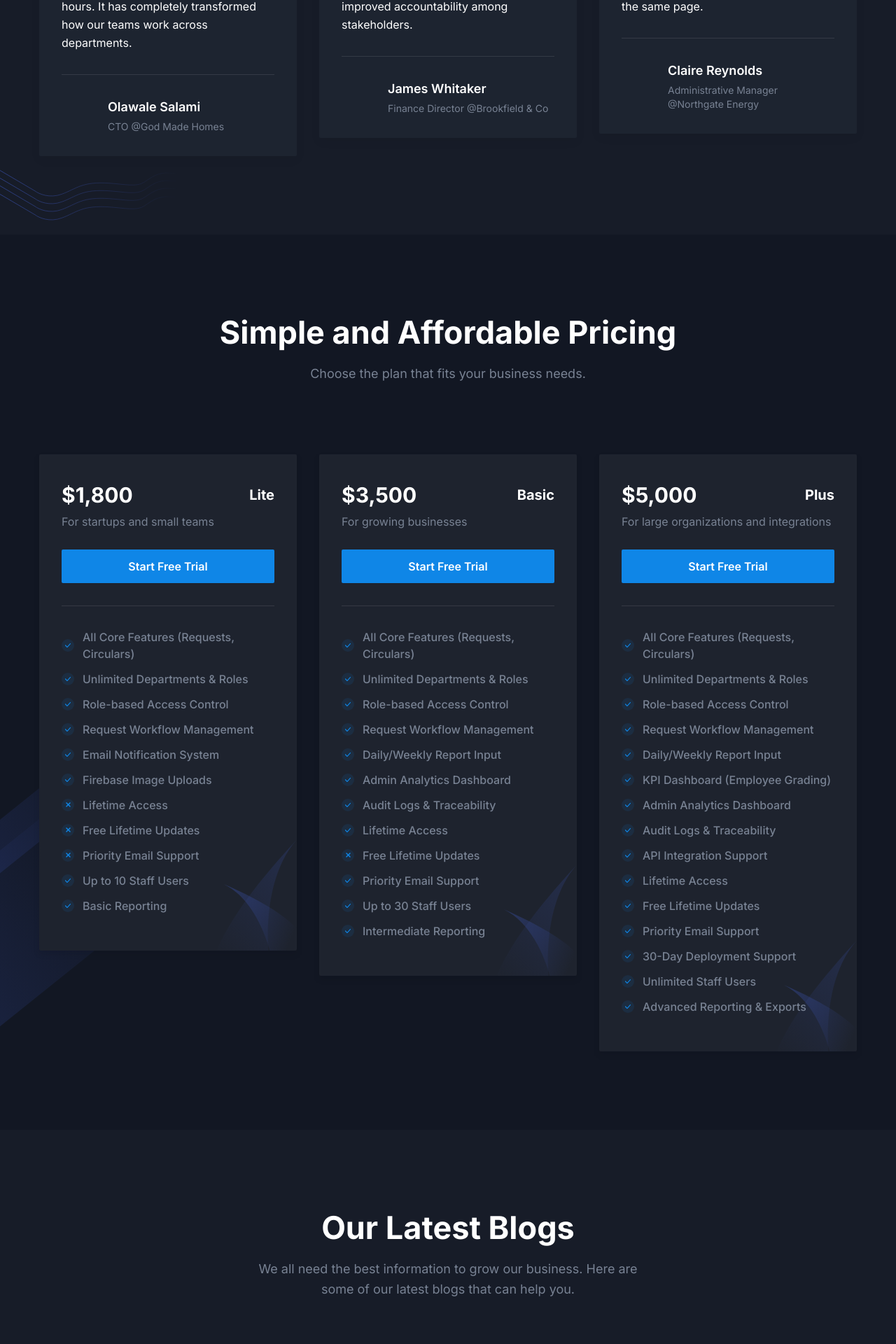
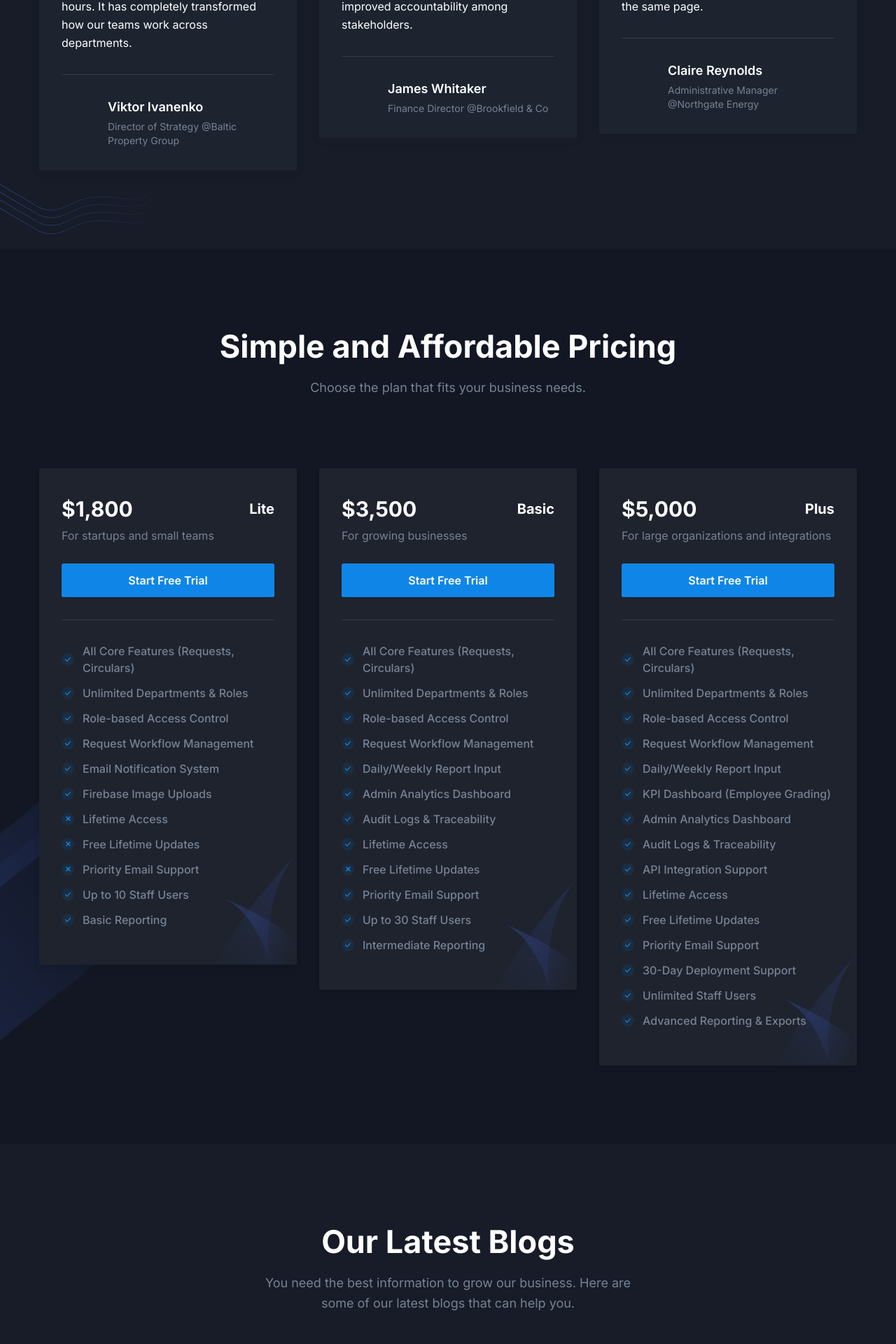
Before and after one commit to Nwachukwupgate/internalops, a Next.js app: page / in a window 1280 px wide. Shown: the part 4753-6673 px from the top of the page at 70% size. Built offline with nearby package versions, Linux system fonts and the light colour scheme; no server answers.

Commit message:
added changes to testimonial

```diff
--- a/app/contact/page.tsx
+++ b/app/contact/page.tsx
@@ -6,7 +6,7 @@ import { Metadata } from "next";
 export const metadata: Metadata = {
   title: "Contact Us | Internalops Pro – Streamline Internal Operations",
   description:
-    "Get in touch with the Internalops Pro team. Whether you have questions about features, pricing, support, or partnerships, we're here to help you streamline internal workflows and approvals.",
+    "Get in touch with the Internalops Pro team. Whether you have questions about features, pricing, support, or partnerships, Internalops Pro is here to help you streamline internal workflows and approvals.",
   keywords: [
     "contact Internalops Pro",
     "Internalops Pro support",
@@ -20,7 +20,7 @@ export const metadata: Metadata = {
   openGraph: {
     title: "Contact Internalops Pro – Let's Simplify Your Internal Workflows",
     description:
-      "Reach out to our team for support, inquiries, demos, or feedback. We're ready to help your organization streamline its operations.",
+      "Reach out to our team for support, inquiries, demos, or feedback. Internalops Pro is ready to help your organization streamline its operations.",
     url: "https://www.internalops.pro/contact",
     type: "website",
     images: [
@@ -47,7 +47,7 @@ const ContactPage = () => {
     <>
       <Breadcrumb
         pageName="Contact Page"
-        description="Get in touch with the Internalops Pro team. Whether you have questions about features, pricing, support, or partnerships, we're here to help you streamline internal workflows and approvals."
+        description="Get in touch with the Internalops Pro team. Whether you have questions about features, pricing, support, or partnerships, Internalops Pro is here to help you streamline internal workflows and approvals."
       />
 
       <Contact />
--- a/components/Blog/index.tsx
+++ b/components/Blog/index.tsx
@@ -11,7 +11,7 @@ const Blog = () => {
       <div className="container">
         <SectionTitle
           title="Our Latest Blogs"
-          paragraph="We all need the best information to grow our business. Here are some of our latest blogs that can help you."
+          paragraph="You need the best information to grow our business. Here are some of our latest blogs that can help you."
           center
         />
 
--- a/components/Testimonials/index.tsx
+++ b/components/Testimonials/index.tsx
@@ -5,8 +5,8 @@ import SingleTestimonial from "./SingleTestimonial";
 const testimonialData: Testimonial[] = [
   {
     id: 1,
-    name: "Olawale Salami",
-    designation: "CTO @God Made Homes",
+    name: "Viktor Ivanenko",
+    designation: "Director of Strategy @Baltic Property Group",
     content:
       "Before Internalops Pro, our request approvals dragged for days — sometimes weeks. Now, with role-based routing and instant notifications, we move from request to approval in hours. It has completely transformed how our teams work across departments.",
     image: "/images/testimonials/auth-01.png",
```
